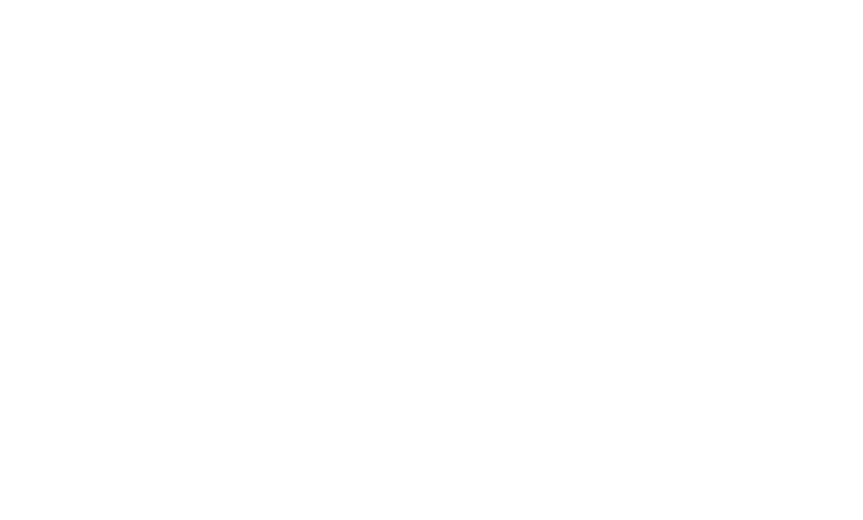
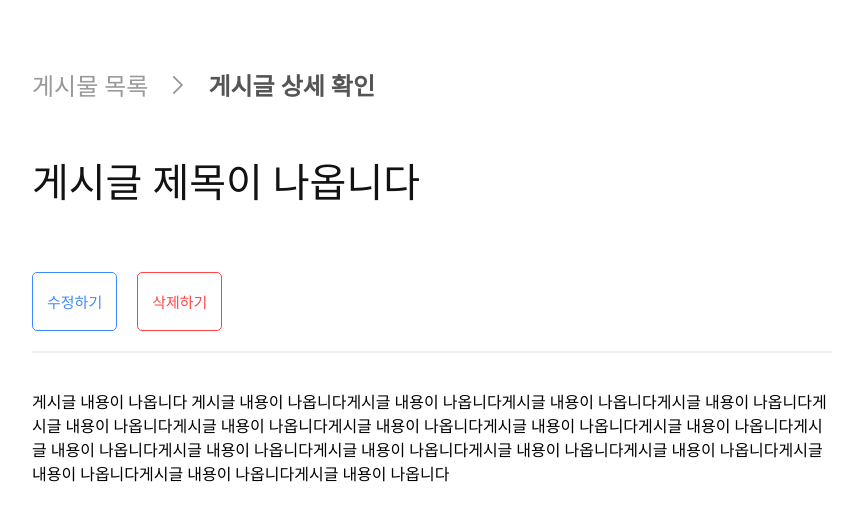
Before and after one commit to pbc1001/post_project, a React (Vite) app: page /checkPost in a window 1280 px wide. Before the commit this address had no page. Shown: the top 520 px of the page, without its empty margins (208-1071 px from the left). Built offline with nearby package versions, Linux system fonts and the light colour scheme.

Commit message:
+세아 작업

```diff
--- a/src/App.jsx
+++ b/src/App.jsx
@@ -4,6 +4,7 @@
 import PostList from "./page/PostList";
 import PostCreate from "./page/PostCreate";
 import PostEdit from "./page/PostEdit";
+import CheckPost from "./page/CheckPost";
 
 function App() {
   return (
@@ -13,6 +14,7 @@
       <Route path="/postlist" element={<PostList/>}/>
       <Route path="/postcreate" element={<PostCreate/>} />
       <Route path="/postedit" element={<PostEdit/>} />
+      <Route path="/checkPost" element={<CheckPost/>}/>
     </Routes>
   );
 }
--- a/src/apis/auth.js
+++ b/src/apis/auth.js
@@ -9,13 +9,3 @@
     const { data } = await api.post("/api/auth/login", payload);
     return data;
 };
-
-export const postcreate = async (payload) => {
-    const { data } = await api.post("/api/auth/postcreate", payload);
-    return data;
-}
-
-export const postedit = async (payload) => {
-    const { data } = await api.post("/api/auth/postedit", payload);
-    return data;
-}
--- a/src/apis/post.js
+++ b/src/apis/post.js
@@ -4,3 +4,21 @@
     const res = await api.get("/api/posts");
     return res.data;
 };
+
+
+export const postcreate = async (payload) => {
+    const { data } = await api.post("/api/auth/postcreate", payload);
+    return data;
+}
+
+export const postedit = async (payload) => {
+    const { data } = await api.post("/api/auth/postedit", payload);
+    return data;
+}
+
+
+export const checkPost = async (payload) => {
+  const { data } = await api.post("/api/auth/checkPost", payload);
+  return data;
+
+}
--- /dev/null
+++ b/src/page/CheckPost.jsx
@@ -0,0 +1,115 @@
+import React from "react";
+import styled from "@emotion/styled";
+import Picture from "../assets/Vector.svg";
+import { checkPost } from "../apis/post";
+
+const CheckPost = () => {
+  return (
+    <Body>
+      <TotalContainer>
+        <TextList>
+          <ListText>게시물 목록</ListText>
+          <img src={Picture} alt="" />
+          <CheckText>게시글 상세 확인</CheckText>
+        </TextList>
+        <TextTitle>게시글 제목이 나옵니다</TextTitle>
+        <BtnContainer>
+          <UpdateBtn>수정하기</UpdateBtn>
+          <DeleteBtn>삭제하기</DeleteBtn>
+        </BtnContainer>
+        <Line />
+        <ContentText>
+          게시글 내용이 나옵니다 게시글 내용이 나옵니다게시글 내용이
+          나옵니다게시글 내용이 나옵니다게시글 내용이 나옵니다게시글 내용이
+          나옵니다게시글 내용이 나옵니다게시글 내용이 나옵니다게시글 내용이
+          나옵니다게시글 내용이 나옵니다게시글 내용이 나옵니다게시글 내용이
+          나옵니다게시글 내용이 나옵니다게시글 내용이 나옵니다게시글 내용이
+          나옵니다게시글 내용이 나옵니다게시글 내용이 나옵니다게시글 내용이
+          나옵니다
+        </ContentText>
+      </TotalContainer>
+    </Body>
+  );
+};
+
+const Body = styled.div`
+  display: flex;
+  justify-content: center;
+  align-items: center;
+`;
+
+const TotalContainer = styled.div`
+  width: 100vh;
+  height: 100vh;
+  padding-top: 67px;
+`;
+
+const TextList = styled.div`
+  display: flex;
+  flex-direction: row;
+  align-items: center;
+  gap: 20px;
+  padding-bottom: 49px;
+
+  img {
+    width: 20px;
+    height: 20px;
+  }
+`;
+const ListText = styled.span`
+  font-size: 18pt;
+  color: #999999;
+`;
+const CheckText = styled.span`
+  font-size: 18pt;
+  font-weight: bold;
+  color: #555555;
+`;
+const TextTitle = styled.span`
+  font-size: 30pt;
+  color: #121212;
+`;
+
+const BtnContainer = styled.div`
+  display: flex;
+  gap: 20px;
+  padding-bottom: 20px;
+  padding-top: 63px;
+`;
+
+const UpdateBtn = styled.button`
+  color: #3d8aff;
+  background-color: white;
+  border-radius: 5px;
+  border: 1px solid #3d8aff;
+  font-size: 15px;
+  padding: 18px 14px;
+
+  &:hover {
+    background-color: #3d8aff;
+    color: white;
+  }
+`;
+
+const DeleteBtn = styled.button`
+  color: #ff4646;
+  background-color: white;
+  border-radius: 5px;
+  border: 1px solid #ff4646;
+  font-size: 15px;
+  padding: 18px 14px;
+
+  &:hover {
+    background-color: #ff4646;
+    color: white;
+  }
+`;
+
+const Line = styled.hr`
+  border: 1px solid #eeeeee;
+  margin-bottom: 36px;
+`;
+
+const ContentText=styled.span``
+
+export default CheckPost;
--- a/src/page/PostCreate.jsx
+++ b/src/page/PostCreate.jsx
@@ -1,7 +1,7 @@
 import React, { useState } from "react";
 import styled from "@emotion/styled";
 import Vector from "../assets/Vector.svg";
-import { postcreate } from "../apis/auth";
+import { postcreate } from "../apis/post";
 
 
 const PostCreate = () => {
--- a/src/page/PostEdit.jsx
+++ b/src/page/PostEdit.jsx
@@ -1,7 +1,7 @@
 import React, { useState } from "react";
 import styled from "@emotion/styled";
 import Vector from "../assets/Vector.svg";
-import { postedit } from "../apis/auth";
+import { postedit } from "../apis/post";
 
 
 const PostEdit = () => {
```
